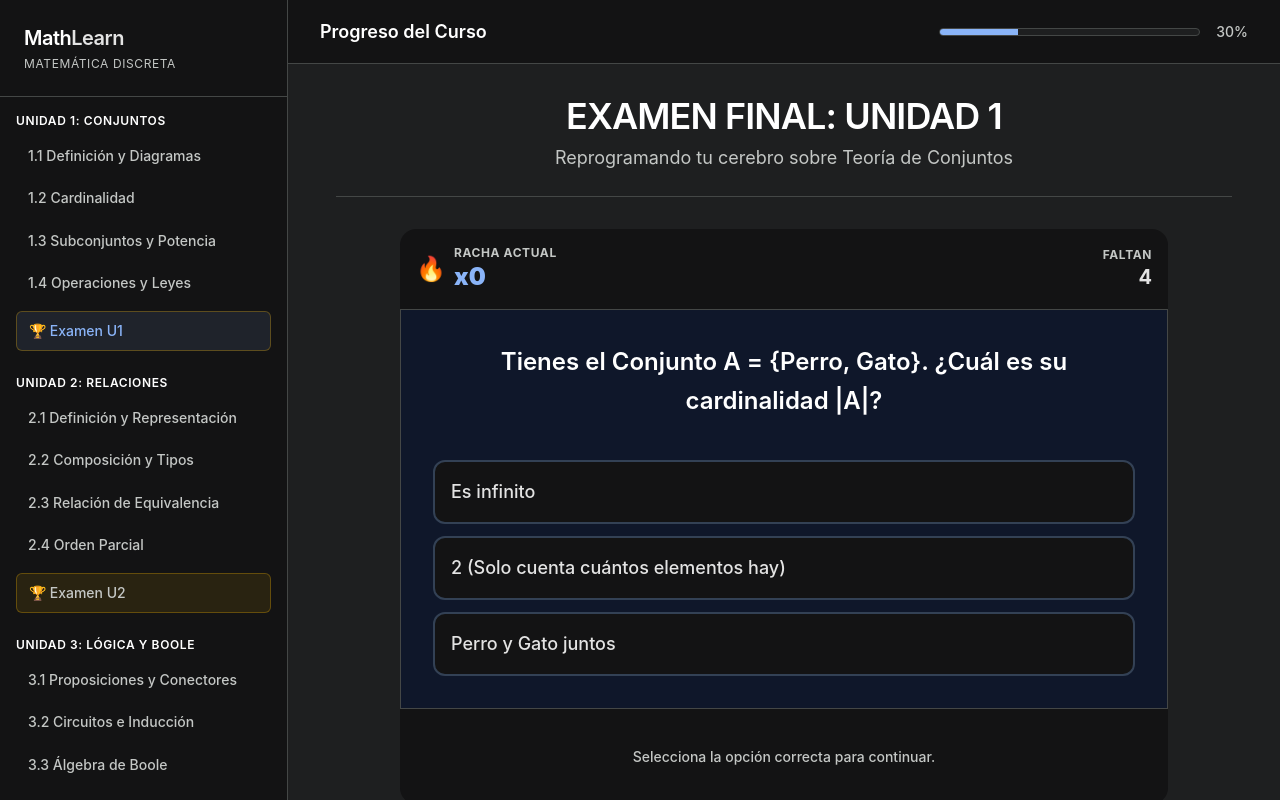
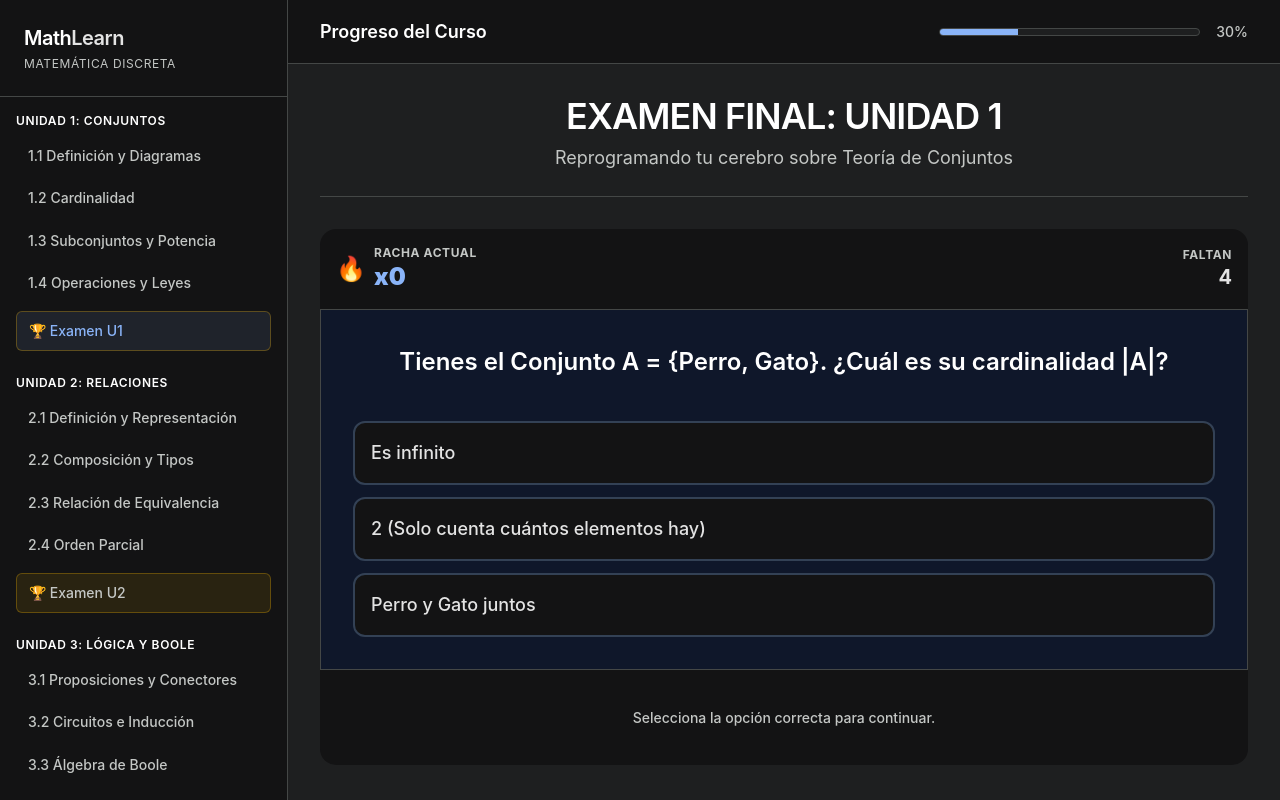
Before and after one commit to juniorfernandez0002-dot/Resumen, a Vue app in the folder frontend/: page /examen/1 in a window 1280 px wide. Shown: the top 800 px of the page. Built offline with nearby package versions, Linux system fonts and the light colour scheme.

Commit message:
Aumentado ancho de layout para formulas

```diff
--- a/frontend/src/App.vue
+++ b/frontend/src/App.vue
@@ -74,9 +74,8 @@
         </div>
       </header>
 
-      <!-- Router View -->
       <main class="flex-1 p-8 overflow-y-auto">
-        <div class="max-w-4xl mx-auto">
+        <div class="max-w-5xl mx-auto">
           <router-view :key="$route.path"></router-view>
         </div>
       </main>
--- a/frontend/src/components/ExamEngine.vue
+++ b/frontend/src/components/ExamEngine.vue
@@ -1,5 +1,5 @@
 <template>
-  <div class="w-full max-w-3xl mx-auto min-h-[400px] flex flex-col font-sans select-none">
+  <div class="w-full max-w-5xl mx-auto min-h-[400px] flex flex-col font-sans select-none">
 
     <!-- PANTALLA DE EXAMEN -->
     <div v-if="!isFinished" class="flex-1 flex flex-col">
--- a/frontend/src/views/Unit1Exam.vue
+++ b/frontend/src/views/Unit1Exam.vue
@@ -33,7 +33,7 @@ const examQuestions = [
   },
   {
     id: 3,
-    question: "En las operaciones de conjuntos, ¿qué hace la INTERSECCIÓN (A ∩ B)?",
+    question: "En las operaciones de conjuntos, ¿qué hace la INTERSECCIÓN (A\u00A0∩\u00A0B)?",
     options: [
       { id: 1, text: "Busca a los elementos que tienen en COMÚN ambos conjuntos.", correct: true },
       { id: 2, text: "Junta a todos en una sola bolsa.", correct: false },
```
